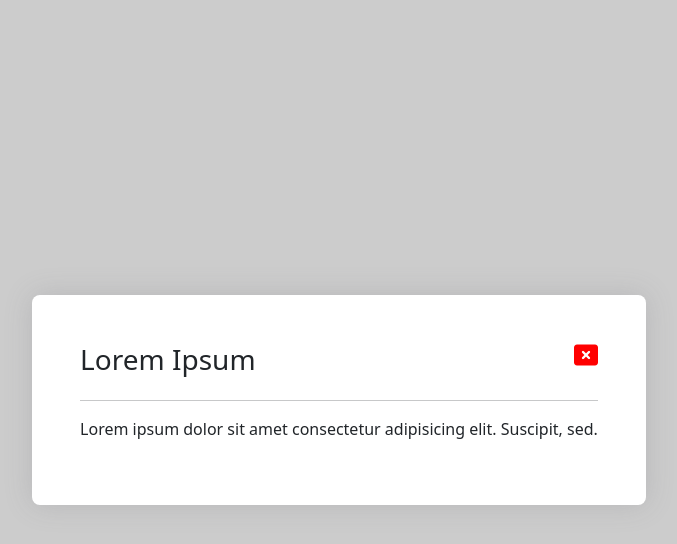
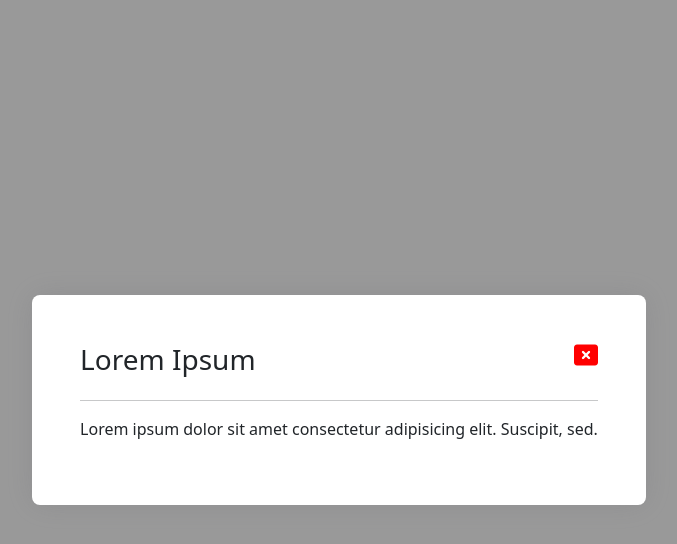
Before and after one commit to jonathanlu31/JS_projects, a plain HTML site: page JS_miniprojects/modal/index.html in a window 1280 px wide. Both pictures are taken after a click on the button "Open". Shown: the whole page, without its empty margins (301-978 px from the left). Drawn offline with nearby package versions, Linux system fonts and the light colour scheme.

Commit message:
Finished new modal with animations

```diff
--- a/JS_miniprojects/modal/index.html
+++ b/JS_miniprojects/modal/index.html
@@ -12,10 +12,12 @@
 </head>
 <body>
     <button class="btn btn-primary" id='open-modal'>Open</button>
-    <div class="my-modal">
-        <h3>Lorem Ipsum</h3><i class="fas fa-window-close" id='close-button'></i>
-        <hr>
-        <p>Lorem ipsum dolor sit amet consectetur adipisicing elit. Suscipit, sed.</p>
+    <div class="modal-container">
+        <div class="my-modal">
+            <h3>Lorem Ipsum</h3><i class="fas fa-window-close" id='close-button'></i>
+            <hr>
+            <p>Lorem ipsum dolor sit amet consectetur adipisicing elit. Suscipit, sed.</p>
+        </div>
     </div>
 </body>
 </html>
--- a/JS_miniprojects/modal/script.js
+++ b/JS_miniprojects/modal/script.js
@@ -1,31 +1,53 @@
-let modal = document.querySelector('.my-modal');
-let openButton = document.querySelector('#open-modal');
+// let modal = document.querySelector('.my-modal');
+// let openButton = document.querySelector('#open-modal');
 
-function createCover() {
-    let cover = document.createElement('div');
-    cover.className = 'cover';
-    document.body.append(cover);
+// function createCover() {
+//     let cover = document.createElement('div');
+//     cover.className = 'cover';
+//     document.body.append(cover);
+// }
+
+// function openModal() {
+//     createCover();
+//     openButton.style.display = 'none';
+//     showModal();
+// }
+
+// function showModal() {
+//     modal.style.display = 'block';
+//     modal.style.opacity = 1;
+//     let closeButton = document.getElementById('close-button');
+//     closeButton.addEventListener('click', hideModal);
+// }
+
+// function hideModal() {
+//     document.querySelector('.cover').remove();
+//     modal.style.display = 'none';
+//     modal.style.opacity = 0;
+//     this.removeEventListener('click', hideModal);
+//     openButton.style.display = 'block'
+// }
+
+// document.querySelector('#open-modal').addEventListener('click', openModal);
+
+const modalContainer = document.querySelector('.modal-container');
+const openButton = document.querySelector('#open-modal');
+const closeButton = document.querySelector('#close-button');
+
+openButton.addEventListener('click', () => {
+    modalContainer.classList.add('active');
+    document.querySelector('.my-modal').classList.add('active');
+})
+
+closeButton.addEventListener('click', closeModal)
+
+modalContainer.addEventListener('click', function(e) {
+    if (e.target === this) {
+        closeModal();
+    }
+})
+
+function closeModal() {
+    modalContainer.classList.remove('active');
+    document.querySelector('.my-modal').classList.remove('active');
 }
-
-function openModal() {
-    createCover();
-    openButton.style.display = 'none';
-    showModal();
-}
-
-function showModal() {
-    modal.style.display = 'block';
-    modal.style.opacity = 1;
-    let closeButton = document.getElementById('close-button');
-    closeButton.addEventListener('click', hideModal);
-}
-
-function hideModal() {
-    document.querySelector('.cover').remove();
-    modal.style.display = 'none';
-    modal.style.opacity = 0;
-    this.removeEventListener('click', hideModal);
-    openButton.style.display = 'block'
-}
-
-document.querySelector('#open-modal').addEventListener('click', openModal);
--- a/JS_miniprojects/modal/styles.css
+++ b/JS_miniprojects/modal/styles.css
@@ -15,25 +15,39 @@ h3 {
     cursor: pointer;
 }
 
-.my-modal {
-    border-radius: 8px;
-    padding: 3rem;
-    position: relative;
+.modal-container {
     z-index: 100;
-    display: none;
-    background-color: white;
-    box-shadow: rgba(100, 100, 111, 0.2) 0px 0px 29px 0px;
-    opacity: 0;
-    transition: all 10s;
-}
-
-.cover {
-    background-color: black;
-    opacity: 0.2;
+    display: grid;
+    background-color: rgba(0, 0, 0, 0.4);
     width: 100%;
     height: 100%;
     position: fixed;
     z-index: 99;
     top: 0;
     left: 0;
+    place-items: center;
+    opacity: 0;
+    pointer-events: none;
+    transition: all .1s;
 }
+
+.modal-container.active {
+    pointer-events: all;
+    opacity: 1;
+}
+
+.my-modal {
+    border-radius: 8px;
+    padding: 3rem;
+    background-color: white;
+    box-shadow: rgba(100, 100, 111, 0.2) 0px 0px 29px 0px;
+    transform: scale(0);
+    transition: all .2s;
+    opacity: 1;
+    pointer-events: none;
+}
+
+.my-modal.active {
+    transform: scale(1);
+    pointer-events: all;
+}
```
